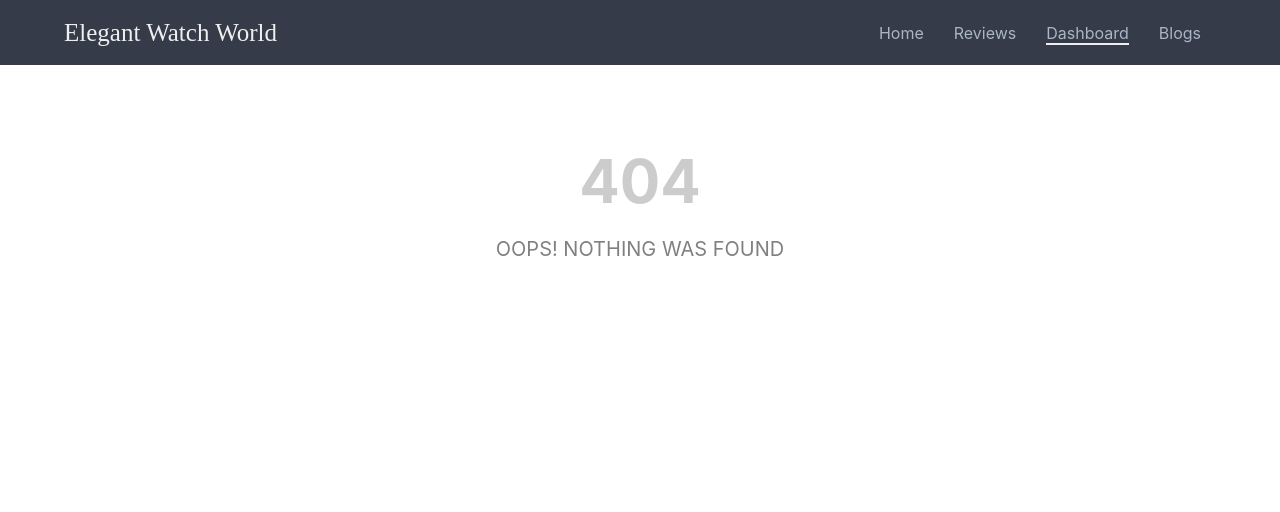
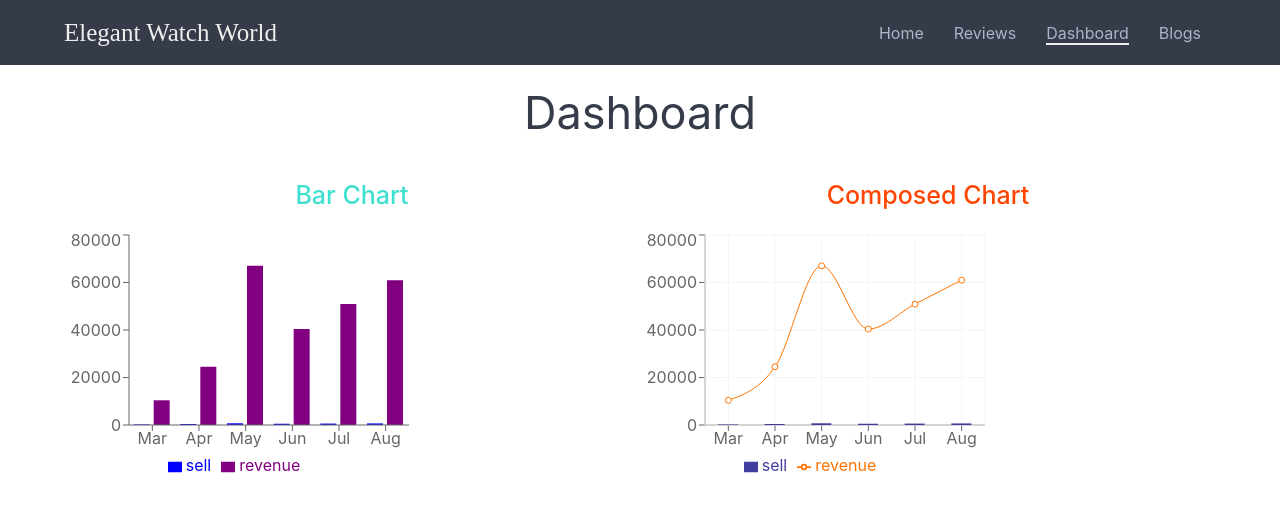
Before and after one commit to Mostafij68/Elegant-Watch-World, a React (Create React App) app: page /dashboard in a window 1280 px wide. Before the commit this address had no page. Shown: the top 512 px of the page. Built offline with nearby package versions, Linux system fonts and the light colour scheme.

Commit message:
charts added

```diff
--- a/package.json
+++ b/package.json
@@ -13,6 +13,7 @@
     "react-dom": "^18.0.0",
     "react-router-dom": "^6.3.0",
     "react-scripts": "5.0.0",
+    "recharts": "^2.1.9",
     "web-vitals": "^2.1.4"
   },
   "scripts": {
--- /dev/null
+++ b/public/data.json
@@ -0,0 +1,38 @@
+[
+    {
+        "month": "Mar",
+        "investment": 10000,
+        "sell": 241,
+        "revenue": 10401
+    },
+    {
+        "month": "Apr",
+        "investment": 20000,
+        "sell": 423,
+        "revenue": 24500
+    },
+    {
+        "month": "May",
+        "investment": 50000,
+        "sell": 726,
+        "revenue": 67010
+    },
+    {
+        "month": "Jun",
+        "investment": 50000,
+        "sell": 529,
+        "revenue": 40405
+    },
+    {
+        "month": "Jul",
+        "investment": 60000,
+        "sell": 601,
+        "revenue": 50900
+    },
+    {
+        "month": "Aug",
+        "investment": 70000,
+        "sell": 670,
+        "revenue": 61000
+    }
+]
--- a/src/App.js
+++ b/src/App.js
@@ -17,7 +17,7 @@ function App() {
         <Route path='/watchinfo' element={<WatchInfo></WatchInfo>}></Route>
         <Route path='/reviews' element={<Reviews></Reviews>}></Route>
         <Route path='/reviews' element={<Reviews></Reviews>}></Route>
-        <Route path='/dashbord' element={<Dashboard></Dashboard>}></Route>
+        <Route path='/dashboard' element={<Dashboard></Dashboard>}></Route>
         <Route path='/blogs' element={<Blogs></Blogs>}></Route>
         <Route path='*' element={<Error></Error>}></Route>
       </Routes>
--- a/src/components/Dashboard/Dashboard.css
+++ b/src/components/Dashboard/Dashboard.css
@@ -0,0 +1,30 @@
+.dashboard{
+    width: 90%;
+    margin: 0 auto;
+}
+.dashboard h2{
+    font-weight: 400;
+    font-size: 45px;
+    margin: 20px;
+    text-align: center;
+    color: #353b48;
+}
+.charts-container{
+    display: grid;
+    grid-template-columns: 2fr 2fr;
+}
+.bar-chart h3{
+    font-weight: 500;
+    font-size: 25px;
+    margin: 20px;
+    text-align: center;
+    color: turquoise;
+}
+
+.composed-chart h3{
+    font-weight: 500;
+    font-size: 25px;
+    margin: 20px;
+    text-align: center;
+    color: orangered;
+}
--- a/src/components/Dashboard/Dashboard.js
+++ b/src/components/Dashboard/Dashboard.js
@@ -1,9 +1,42 @@
-import React from 'react';
+import React, { useEffect, useState } from 'react';
+import './Dashboard.css'
+import { Area, Bar, BarChart, CartesianGrid, ComposedChart, Legend, Line, Tooltip, XAxis, YAxis } from 'recharts';
 
 const Dashboard = () => {
+    const [charts, setCharts] = useState([]);
+    useEffect(() => {
+        fetch('data.json')
+            .then(res => res.json())
+            .then(data => setCharts(data))
+    }, []);
     return (
-        <div>
+        <div className='dashboard'>
             <h2>Dashboard</h2>
+            <div className="charts-container">
+                <div className='bar-chart'>
+                    <h3>Bar Chart</h3>
+                    <BarChart width={350} height={250} data={charts}>
+                        <Bar dataKey={"sell"} fill="blue"></Bar>
+                        <Bar dataKey={"revenue"} fill="purple"></Bar>
+                        <Tooltip></Tooltip>
+                        <Legend/>
+                        <XAxis dataKey={"month"}></XAxis>
+                        <YAxis dataKey={"investment"}></YAxis>
+                    </BarChart>
+                </div>
+                <div className="composed-chart">
+                    <h3>Composed Chart</h3>
+                    <ComposedChart width={350} height={250} data={charts}>
+                        <XAxis dataKey="month"></XAxis>
+                        <YAxis dataKey="investment"></YAxis>
+                        <Tooltip/>
+                        <Legend/>
+                        <CartesianGrid stroke="#f5f5f5" />
+                        <Bar dataKey="sell" barSize={20} fill="#413ea0" />
+                        <Line type="monotone" dataKey="revenue" stroke="#ff7300" />
+                    </ComposedChart>
+                </div>
+            </div>
         </div>
     );
 };
--- a/src/components/Reviews/Reviews.css
+++ b/src/components/Reviews/Reviews.css
@@ -1,9 +1,13 @@
-.reviews-section{
+.reviews-page{
     width: 90%;
     margin: 0 auto;
 }
-.reviews-section h1{
+.reviews-page h1{
+    font-weight: 400;
     margin-top: 50px;
+    font-size: 45px;
+    text-align: center;
+    color: #353b48;
 }
 .reviews{
     display: grid;
--- a/src/components/Reviews/Reviews.js
+++ b/src/components/Reviews/Reviews.js
@@ -7,7 +7,7 @@ import './Reviews.css'
 const Reviews = () => {
     const [reviews, setReviews] = useData([])
     return (
-        <div className='reviews-section'>
+        <div className='reviews-page'>
             <h1>What our Customer says!</h1>
             <div className="reviews">
             {
```
Also changed, not shown: 2 other files (tests, documents, lock files or other folders).
